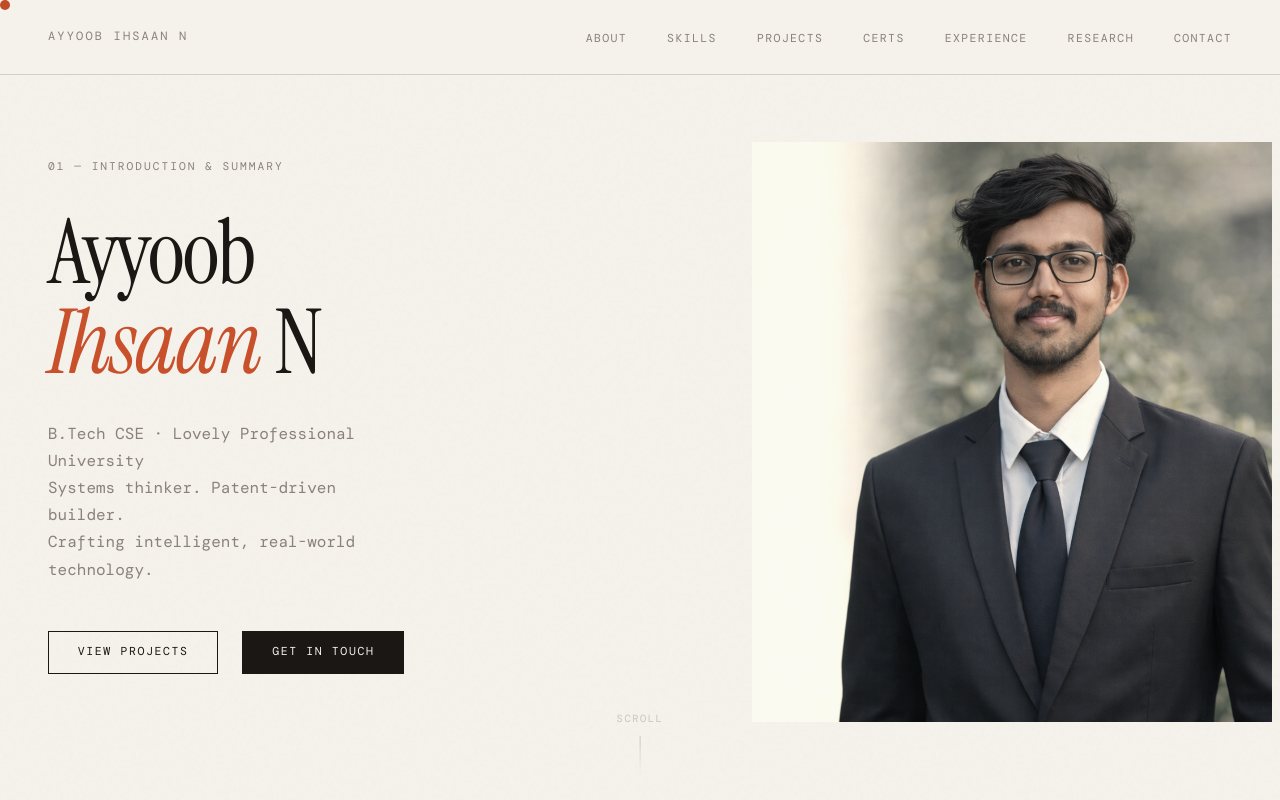
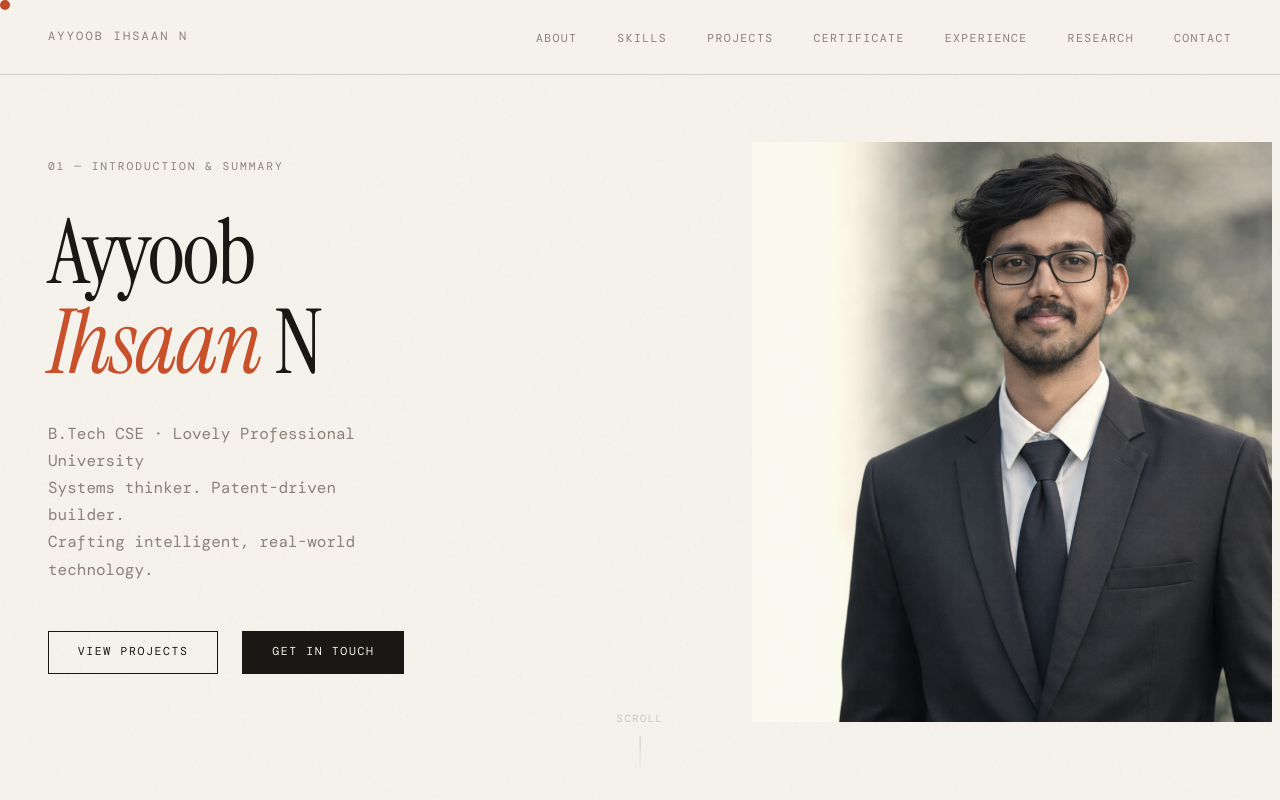
Before and after one commit to ayyoobihsaan/ayyoobihsaan.github.io, a plain HTML site: page index.html in a window 1280 px wide. Shown: the top 800 px of the page. Drawn offline with nearby package versions, Linux system fonts and the light colour scheme; a web font is replaced by a local one.

Commit message:
Update index.html

```diff
--- a/index.html
+++ b/index.html
@@ -414,7 +414,7 @@
     <li><a href="#about">About</a></li>
     <li><a href="#skills">Skills</a></li>
     <li><a href="#projects">Projects</a></li>
-    <li><a href="#certifications">Certs</a></li>
+    <li><a href="#certifications">Certificate</a></li>
     <li><a href="#experience">Experience</a></li>
     <li><a href="#research">Research</a></li>
     <li><a href="#contact">Contact</a></li>
```
